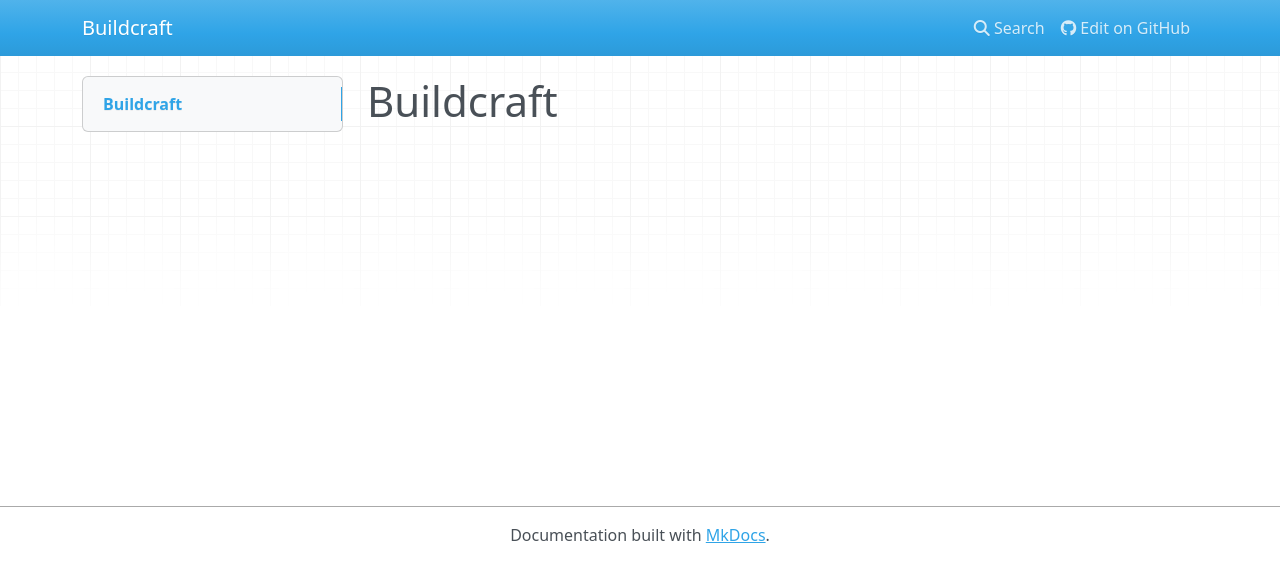
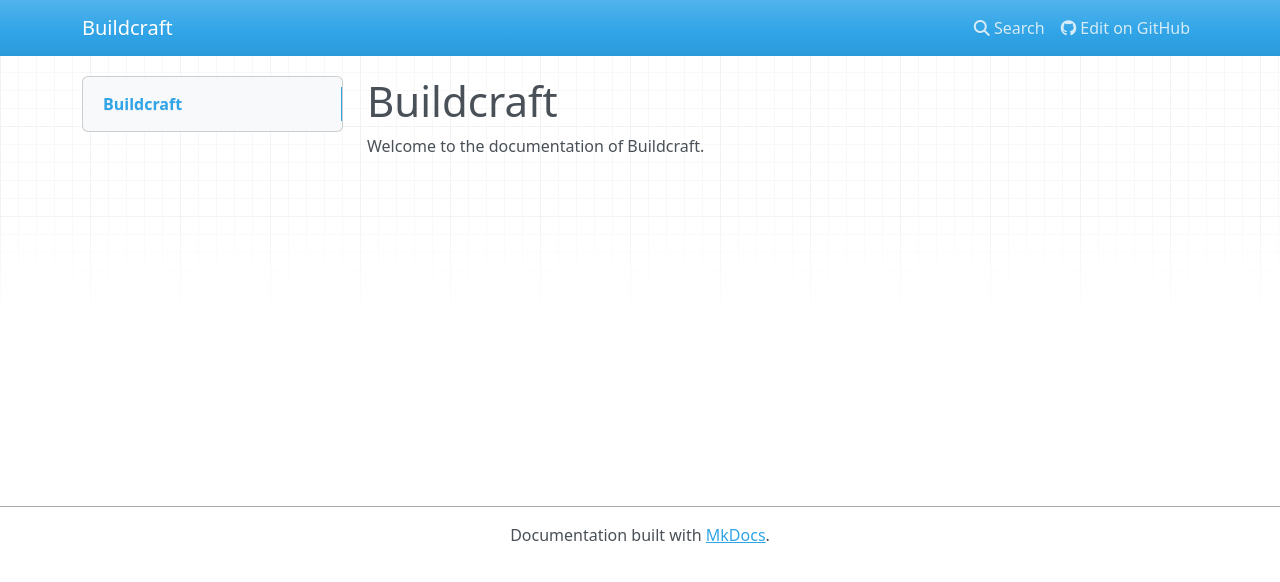
Before and after one commit to ModDocs/bc, an MkDocs documentation site: the page built from docs/index.md, in a window 1280 px wide. Shown: the top 582 px of the page. Built offline with MkDocs 1.6.1, drawn with Linux system fonts in a browser that asks for light colours; nearby versions of some CDN libraries; old or Windows-style settings are respelled for this version of MkDocs.

Commit message:
Travis build test

```diff
--- a/docs/index.md
+++ b/docs/index.md
@@ -1 +1,2 @@
 # Buildcraft
+Welcome to the documentation of Buildcraft.
```
